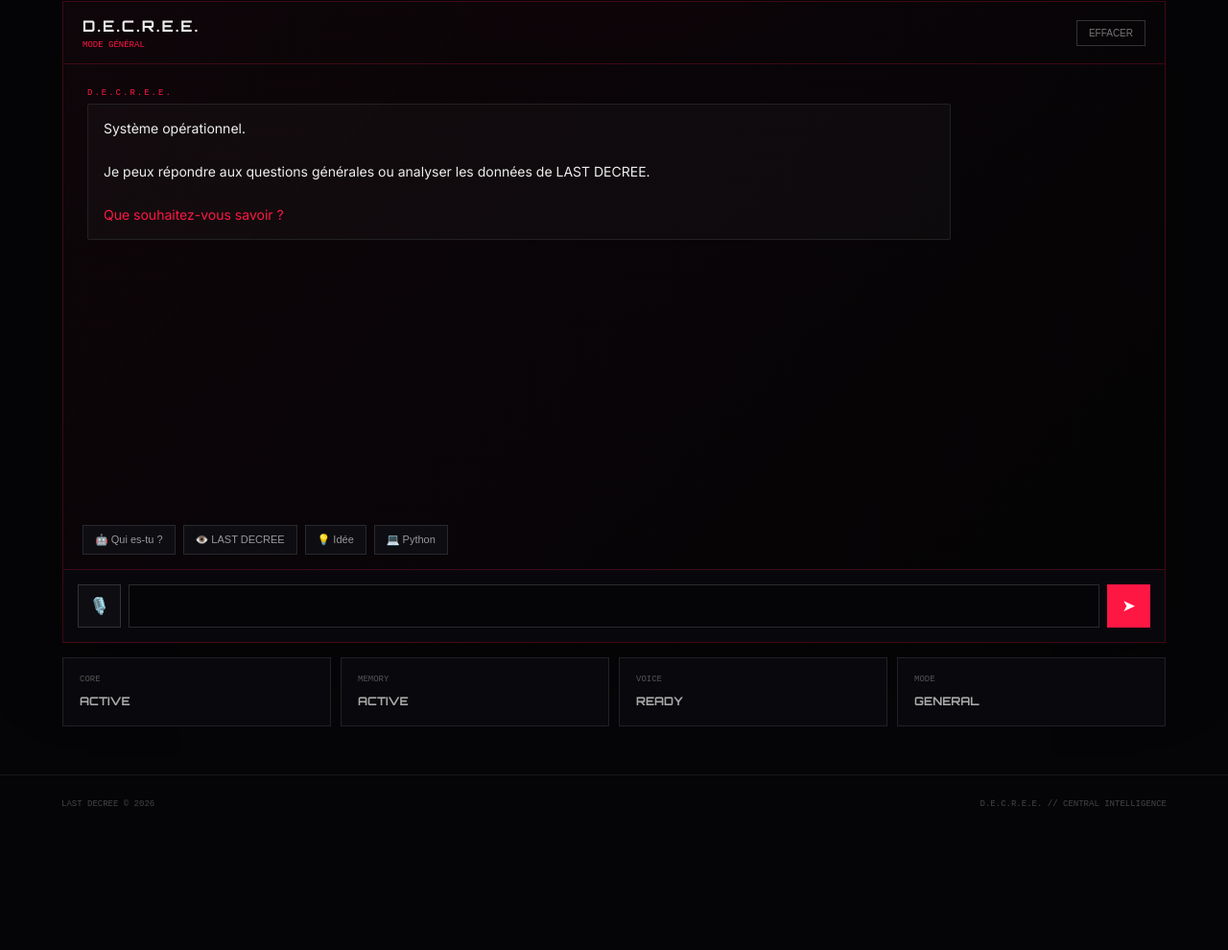
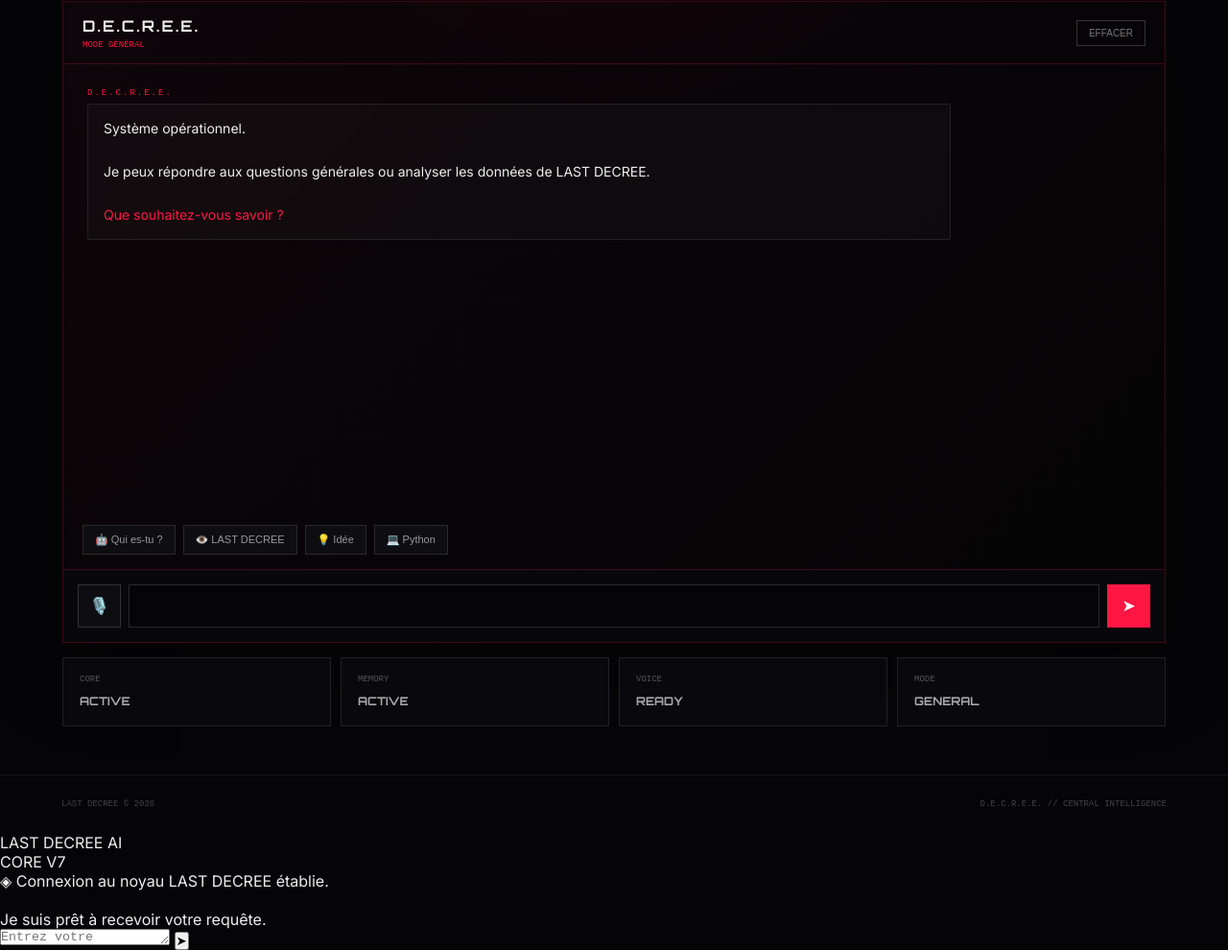
Before and after one commit to yogiri-andrew/LAST-DECREE_WEBSITE, a plain HTML site: page index.html in a window 1280 px wide. Shown: the part 464-1454 px from the top of the page at 96% size. Before the commit the page ends 1332 px from the top, so only its background shows below. Drawn offline with Linux system fonts and the light colour scheme.

Commit message:
Update index.html

```diff
--- a/index.html
+++ b/index.html
@@ -244,6 +244,44 @@
 <script src="voice.js"></script>
 <script src="ai.js"></script>
 <script src="script.js"></script>
+<section class="ai-terminal">
 
+  <div class="ai-header">
+    <div>
+      <span class="ai-status"></span>
+      LAST DECREE AI
+    </div>
+
+    <span class="ai-version">
+      CORE V7
+    </span>
+  </div>
+
+  <div
+    id="ai-messages"
+    class="ai-messages"
+  >
+    <div class="ai-message ai">
+      ◈ Connexion au noyau LAST DECREE établie.
+      <br><br>
+      Je suis prêt à recevoir votre requête.
+    </div>
+  </div>
+
+  <div class="ai-input-area">
+
+    <textarea
+      id="ai-input"
+      placeholder="Entrez votre requête..."
+      rows="1"
+    ></textarea>
+
+    <button id="ai-send">
+      ➤
+    </button>
+
+  </div>
+
+</section>
 </body>
 </html>
```
